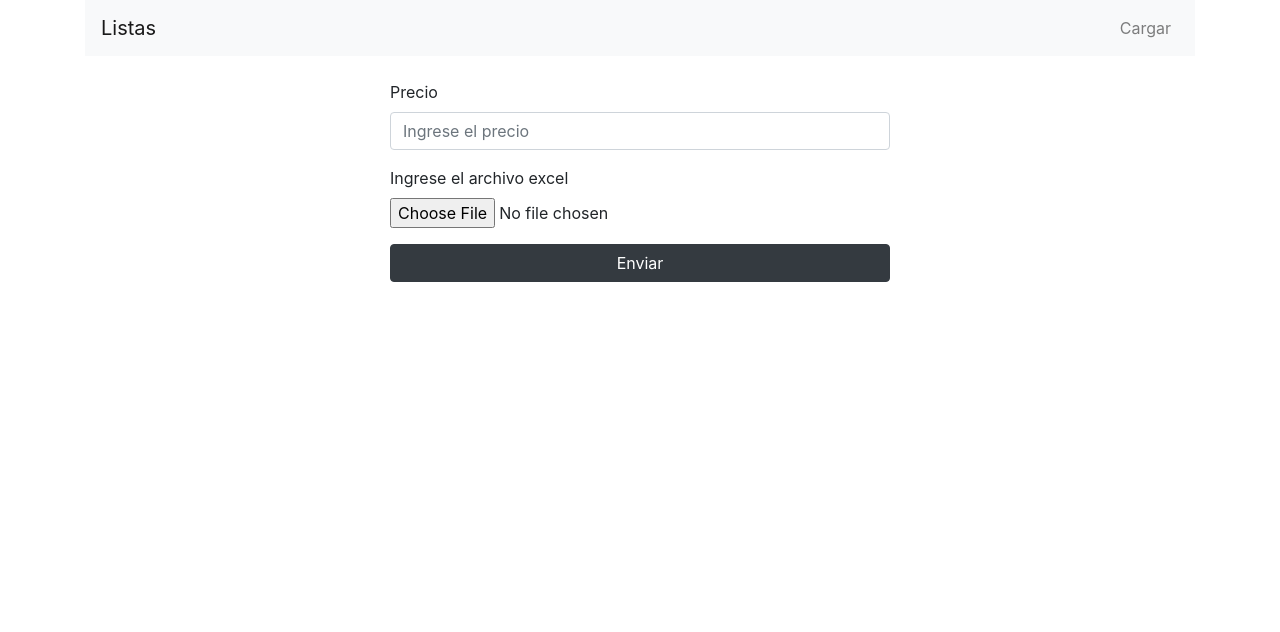
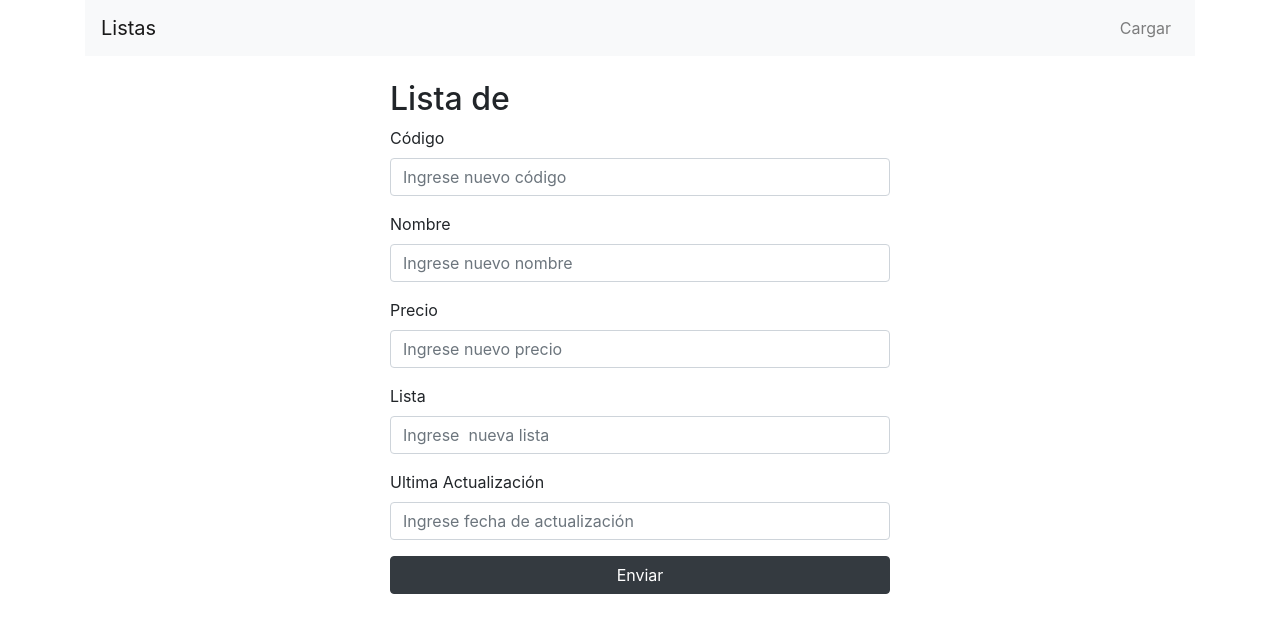
Before and after one commit to Goldfinch95/list_next.js, a Next.js app: page /EditList in a window 1280 px wide. Shown: the top 632 px of the page. Built offline with nearby package versions, Linux system fonts and the light colour scheme.

Commit message:
al presionar el boton editar de una de las listas, muestra el nombre de la lista que se esta modificando

```diff
--- a/pages/EditList.js
+++ b/pages/EditList.js
@@ -1,6 +1,9 @@
 import Head from "next/head";
+import { useRouter } from "next/router";
 
 export default function EditList() {
+  const router = useRouter();
+  const { listName } = router.query;
   return (
     <div>
       <Head>
@@ -8,23 +11,50 @@ export default function EditList() {
       </Head>
 
       <form className="mx-auto my-4" style={{ maxWidth: "500px" }}>
-        <div class="form-group">
+        <h2>Lista de {listName}</h2>
+        <div className="form-group">
+          <label htmlFor="price">Código</label>
+          <input
+            type="text"
+            className="form-control"
+            id="price"
+            placeholder="Ingrese nuevo código"
+          />
+        </div>
+        <div className="form-group">
+          <label htmlFor="price">Nombre</label>
+          <input
+            type="text"
+            className="form-control"
+            id="price"
+            placeholder="Ingrese nuevo nombre"
+          />
+        </div>
+        <div className="form-group">
           <label htmlFor="price">Precio</label>
           <input
             type="text"
             className="form-control"
             id="price"
-            placeholder="Ingrese el precio"
+            placeholder="Ingrese nuevo precio"
           />
         </div>
         <div className="form-group">
-          <label htmlFor="exampleFormControlFile1">
-            Ingrese el archivo excel
-          </label>
+          <label htmlFor="price">Lista</label>
           <input
-            type="file"
-            className="form-control-file"
-            id="exampleFormControlFile1"
+            type="text"
+            className="form-control"
+            id="price"
+            placeholder="Ingrese  nueva lista"
+          />
+        </div>
+        <div className="form-group">
+          <label htmlFor="price">Ultima Actualización</label>
+          <input
+            type="text"
+            className="form-control"
+            id="price"
+            placeholder="Ingrese fecha de actualización"
           />
         </div>
         <button type="submit" className="btn btn-dark w-100">
```
Also changed, not shown: components/ProductItem.js (+8 -2 lines), pages/index.js (+9 -7 lines).
